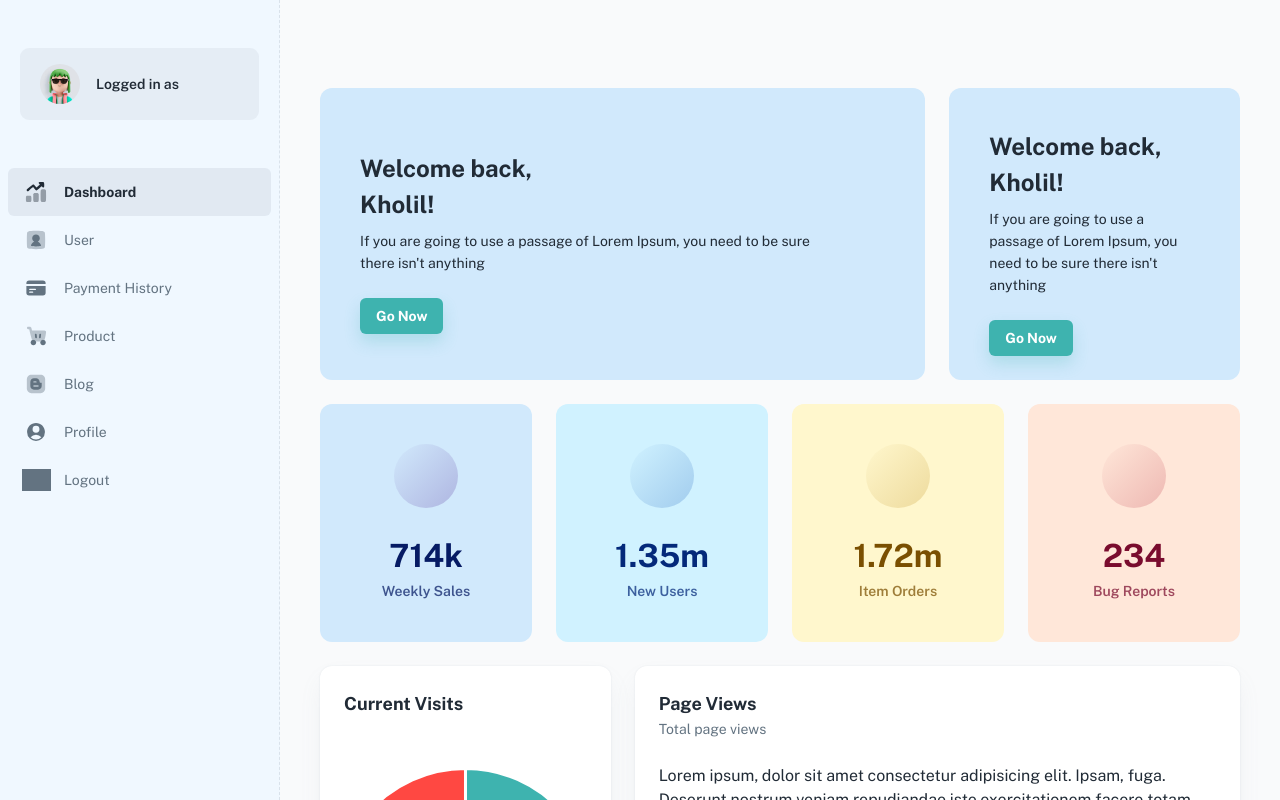
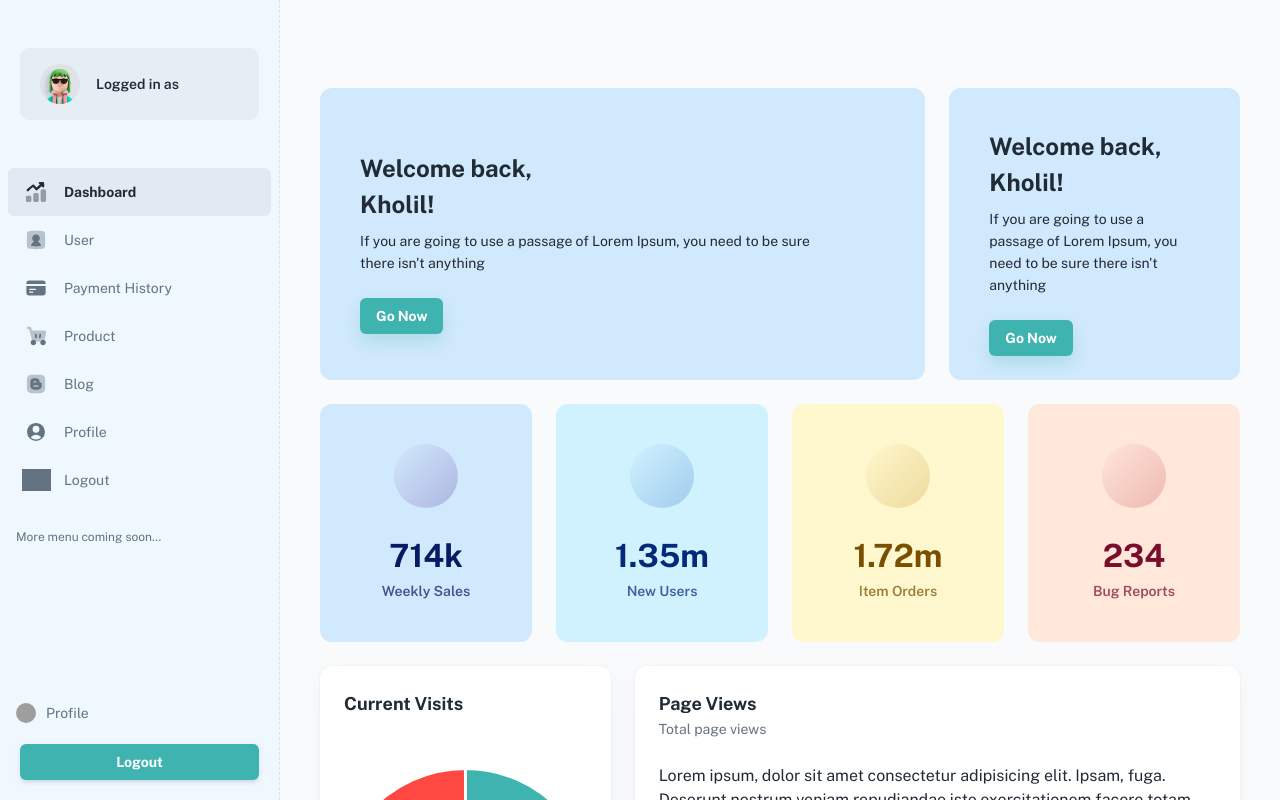
Before and after one commit to nazm0l/brotherhood, a React (Create React App) app: page /dashboard/app in a window 1280 px wide. Shown: the top 800 px of the page. Built offline with nearby package versions, Linux system fonts and the light colour scheme; sample sign-in values are in the browser's storage; grey boxes are pictures that could not be loaded; some icons are missing; a web font is replaced by a local one.

Commit message:
modified

```diff
--- a/src/components/nav-section/NavSection.js
+++ b/src/components/nav-section/NavSection.js
@@ -1,7 +1,7 @@
 import PropTypes from 'prop-types';
 import { NavLink as RouterLink } from 'react-router-dom';
 // @mui
-import { Box, List, ListItemText } from '@mui/material';
+import { Box, List, ListItemText, Typography } from '@mui/material';
 //
 import { StyledNavItem, StyledNavItemIcon } from './styles';
 
@@ -19,6 +19,9 @@ export default function NavSection({ data = [], ...other }) {
           <NavItem key={item.title} item={item} />
         ))}
       </List>
+      <Typography variant="caption" sx={{ px: 2, my: 2, display: 'block', color: 'text.secondary' }}>
+        More menu coming soon...
+      </Typography>
     </Box>
   );
 }
--- a/src/layouts/dashboard/DashboardLayout.js
+++ b/src/layouts/dashboard/DashboardLayout.js
@@ -3,6 +3,7 @@ import { Outlet } from 'react-router-dom';
 // @mui
 import { styled } from '@mui/material/styles';
 //
+import useResponsive from '../../hooks/useResponsive';
 import Header from './header';
 import Nav from './nav';
 
@@ -33,10 +34,11 @@ const Main = styled('div')(({ theme }) => ({
 
 export default function DashboardLayout() {
   const [open, setOpen] = useState(false);
+  const mdDown = useResponsive('down', 'md');
 
   return (
     <StyledRoot>
-      {/* <Header onOpenNav={() => setOpen(true)} /> */}
+      {mdDown && <Header onOpenNav={() => setOpen(true)} />}
 
       <Nav openNav={open} onCloseNav={() => setOpen(false)} />
 
--- a/src/layouts/dashboard/header/index.js
+++ b/src/layouts/dashboard/header/index.js
@@ -44,7 +44,7 @@ export default function Header({ onOpenNav }) {
   return (
     <StyledRoot>
       <StyledToolbar>
-        <IconButton
+        {/* <IconButton
           onClick={onOpenNav}
           sx={{
             mr: 1,
@@ -53,9 +53,8 @@ export default function Header({ onOpenNav }) {
           }}
         >
           <Iconify icon="eva:menu-2-fill" />
-        </IconButton>
+        </IconButton> */}
 
-        <Searchbar />
         <Box sx={{ flexGrow: 1 }} />
 
         <Stack
@@ -66,7 +65,17 @@ export default function Header({ onOpenNav }) {
             sm: 1,
           }}
         >
-          <AccountPopover />
+          <IconButton
+            onClick={onOpenNav}
+            sx={{
+              mr: 1,
+              color: 'text.primary',
+              display: { lg: 'none' },
+            }}
+          >
+            <Iconify icon="eva:menu-2-fill" />
+          </IconButton>
+          {/* <AccountPopover /> */}
         </Stack>
       </StyledToolbar>
     </StyledRoot>
--- a/src/layouts/dashboard/nav/index.js
+++ b/src/layouts/dashboard/nav/index.js
@@ -3,7 +3,7 @@ import { useEffect } from 'react';
 import { useLocation } from 'react-router-dom';
 // @mui
 import { styled, alpha } from '@mui/material/styles';
-import { Box, Link, Button, Drawer, Typography, Avatar, Stack } from '@mui/material';
+import { Box, Link, Button, Drawer, Typography, Avatar, Stack, ListItem } from '@mui/material';
 // mock
 import account from '../../../_mock/account';
 // hooks
@@ -37,7 +37,7 @@ Nav.propTypes = {
 
 export default function Nav({ openNav, onCloseNav }) {
   const { pathname } = useLocation();
-  const { auth } = useAuth();
+  const { auth, setAuth } = useAuth();
 
   const isDesktop = useResponsive('up', 'lg');
 
@@ -47,6 +47,12 @@ export default function Nav({ openNav, onCloseNav }) {
     }
     // eslint-disable-next-line react-hooks/exhaustive-deps
   }, [pathname]);
+
+  const handleLogout = () => {
+    console.log('logout');
+    setAuth(null);
+    localStorage.removeItem('accessToken');
+  };
 
   const renderContent = (
     <Scrollbar
@@ -78,6 +84,23 @@ export default function Nav({ openNav, onCloseNav }) {
       <NavSection data={navConfig} />
 
       <Box sx={{ flexGrow: 1 }} />
+
+      <ListItem sx={{ py: 0 }}>
+        <Avatar
+          src="/static/mock-images/avatars/avatar_default.jpg"
+          alt="photoURL"
+          sx={{ width: '20px', height: '20px', marginRight: '10px' }}
+        />
+        <Typography variant="body2" sx={{ color: 'text.secondary' }}>
+          Profile
+        </Typography>
+      </ListItem>
+
+      <Stack direction="row" justifyContent="center" sx={{ p: 2.5 }}>
+        <Button variant="contained" color="primary" sx={{ width: 1, boxShadow: 3 }} onClick={handleLogout}>
+          Logout
+        </Button>
+      </Stack>
     </Scrollbar>
   );
 
```
